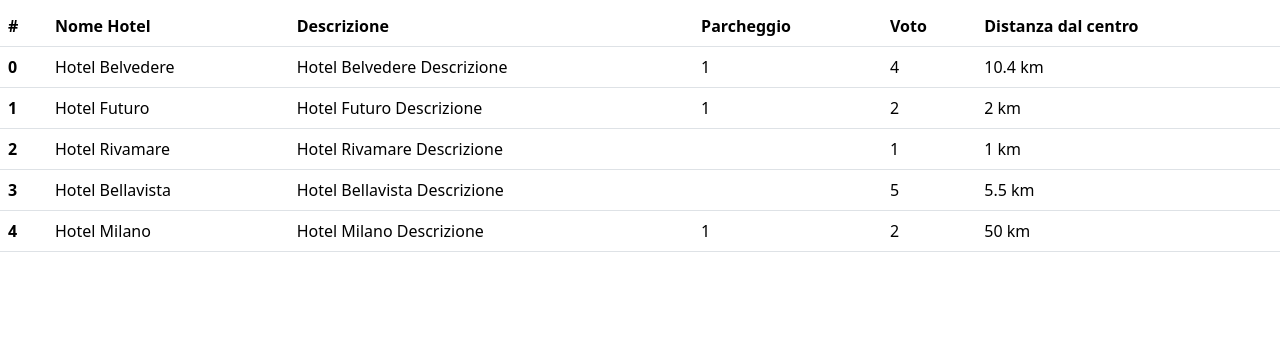
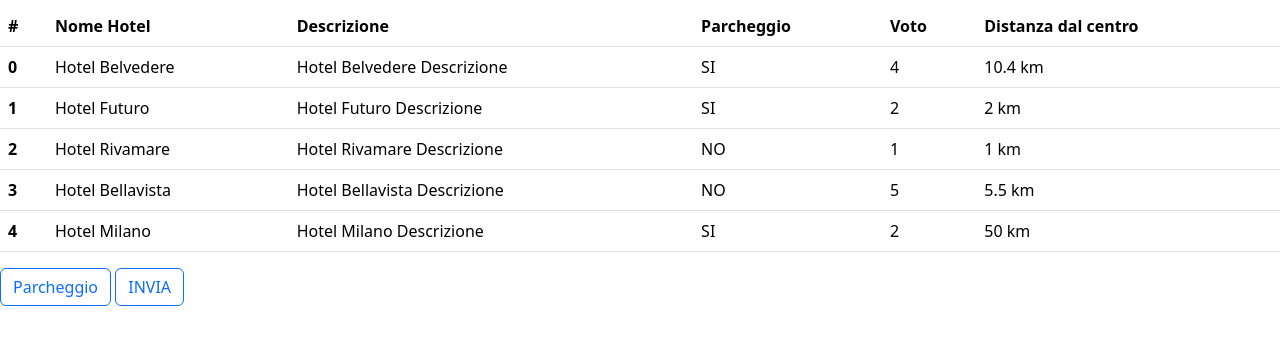
Before and after one commit to stiva98/php-hotel, a PHP site: page / in a window 1280 px wide. Shown: the part 50-395 px from the top of the page. Run offline with PHP 8.4, Linux system fonts and the light colour scheme.

Commit message:
ADD bonus 1

```diff
--- a/index.php
+++ b/index.php
@@ -40,6 +40,8 @@
 
     ];
 
+    $filterParking=$_GET['filterParking'] ?? 'off';
+
 ?>
 
 <!DOCTYPE html>
@@ -71,31 +73,35 @@
             <tbody>
                 <?php
                     foreach ($hotels as $index => $hotel) {
+                        if ($filterParking == 'off' || $hotel['parking']) {
                 ?>
                     <tr>
                         <th scope="row"><?php echo $index; ?></th>
                         <td><?php echo $hotel['name']; ?></td>
                         <td><?php echo $hotel['description']; ?></td>
-        <td><?php echo $hotel['parking']; ?></td>
+                        <td><?php if ($hotel['parking'] == true) {
+                            echo 'SI';
+                        } else {
+                            echo 'NO';
+                        }  ?></td>
                         <td><?php echo $hotel['vote']; ?></td>
                         <td><?php echo $hotel['distance_to_center']; ?> km</td>
                     </tr>
                 <?php
                     }
+                    }
                 ?>
-    <!-- <tr>
-      <th scope="row">2</th>
-      <td>Jacob</td>
-      <td>Thornton</td>
-      <td>@fat</td>
-    </tr>
-    <tr>
-      <th scope="row">3</th>
-      <td colspan="2">Larry the Bird</td>
-      <td>@twitter</td>
-    </tr> -->
             </tbody>
         </table>
+        <div class="btn-group" role="group" aria-label="Basic checkbox toggle button group">
+            <form action="index.php" method="get">
+                <input type="checkbox" class="btn-check" id="btncheck1" autocomplete="off" name="filterParking" <?php if ($filterParking == 'on') {
+                    echo 'checked';
+                } ?>>
+                <label class="btn btn-outline-primary" for="btncheck1">Parcheggio</label>
+                <button type="submit" class="btn btn-outline-primary">INVIA</button>
+            </form>
+        </div>
     </main>
 </body>
 </html>
```
Lines whose indentation alone changed are shown as unchanged.
